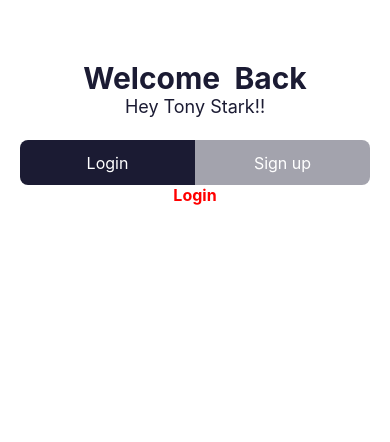
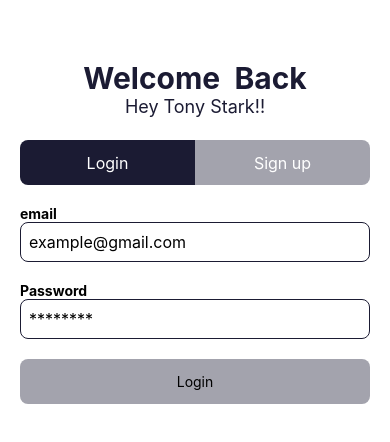
Before and after one commit to jaypithava/UserLoginReactNative, a React Native app: screen / in a window 390 px wide. Shown: the top 442 px of the page. Built offline with nearby package versions, Linux system fonts and the light colour scheme.

Commit message:
login signup design done

```diff
--- a/App.js
+++ b/App.js
@@ -51,6 +51,7 @@ const styles = StyleSheet.create({
   touchableMainView: {
     flexDirection: 'row',
     paddingHorizontal: 20,
+    marginBottom: 20,
   },
   borderLeft: {
     borderTopLeftRadius: 8,
--- a/components/FormContainer.js
+++ b/components/FormContainer.js
@@ -7,8 +7,7 @@ const FormContainer = ({children}) => {
 
 const styles = StyleSheet.create({
   container: {
-    justifyContent: 'center',
-    alignItems: 'center',
+    paddingHorizontal: 20,
     width: Dimensions.get('window').width,
   },
 });
--- /dev/null
+++ b/components/FormInput.js
@@ -0,0 +1,29 @@
+import {Text, StyleSheet, TextInput} from 'react-native';
+import React from 'react';
+
+const FormInput = ({placeholder, title}) => {
+  return (
+    <>
+      <Text style={{fontWeight: 'bold'}}>{title}</Text>
+      <TextInput
+        placeholder={placeholder}
+        style={styles.emailText}
+        secureTextEntry={true}
+      />
+    </>
+  );
+};
+
+const styles = StyleSheet.create({
+  emailText: {
+    borderWidth: 1,
+    borderColor: '#1b1b33',
+    height: 40,
+    borderRadius: 8,
+    fontSize: 16,
+    paddingLeft: 8,
+    marginBottom: 20,
+  },
+});
+
+export default FormInput;
--- /dev/null
+++ b/components/FormSubmitBtn.js
@@ -0,0 +1,22 @@
+import {StyleSheet, Text, TouchableOpacity, View} from 'react-native';
+import React from 'react';
+
+const FormSubmitBtn = ({title}) => {
+  return (
+    <TouchableOpacity style={styles.container}>
+      <Text>{title}</Text>
+    </TouchableOpacity>
+  );
+};
+
+const styles = StyleSheet.create({
+  container: {
+    height: 45,
+    backgroundColor: 'rgba(27,27,51,0.4)',
+    borderRadius: 8,
+    justifyContent: 'center',
+    alignItems: 'center',
+  },
+});
+
+export default FormSubmitBtn;
--- a/components/LoginForm.js
+++ b/components/LoginForm.js
@@ -1,21 +1,16 @@
-import {Text, StyleSheet} from 'react-native';
 import React from 'react';
 import FormContainer from './FormContainer';
+import FormInput from './FormInput';
+import FormSubmitBtn from './FormSubmitBtn';
 
 const LoginForm = () => {
   return (
     <FormContainer>
-      <Text style={styles.loginText}>Login</Text>
+      <FormInput placeholder="example@gmail.com" title="email" />
+      <FormInput placeholder="********" title="Password" />
+      <FormSubmitBtn title="Login" />
     </FormContainer>
   );
 };
 
-const styles = StyleSheet.create({
-  loginText: {
-    fontSize: 16,
-    fontWeight: 'bold',
-    color: 'red',
-  },
-});
-
 export default LoginForm;
--- a/components/SignUpForm.js
+++ b/components/SignUpForm.js
@@ -1,21 +1,18 @@
-import {Text, StyleSheet} from 'react-native';
 import React from 'react';
 import FormContainer from './FormContainer';
+import FormInput from './FormInput';
+import FormSubmitBtn from './FormSubmitBtn';
 
 const SignUpForm = () => {
   return (
     <FormContainer>
-      <Text style={styles.signUpText}>Sign Up</Text>
+      <FormInput placeholder="John Smith" title="Full Name" />
+      <FormInput placeholder="example@gmail.com" title="email" />
+      <FormInput placeholder="********" title="Password" />
+      <FormInput placeholder="********" title="Confirm Password" />
+      <FormSubmitBtn title="Sign Up" />
     </FormContainer>
   );
 };
 
-const styles = StyleSheet.create({
-  signUpText: {
-    fontSize: 16,
-    fontWeight: 'bold',
-    color: 'red',
-  },
-});
-
 export default SignUpForm;
```
Also changed, not shown: 3 other files (tests, documents, lock files or other folders).
